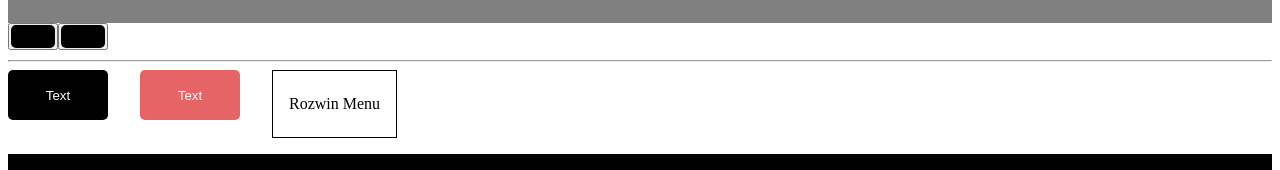
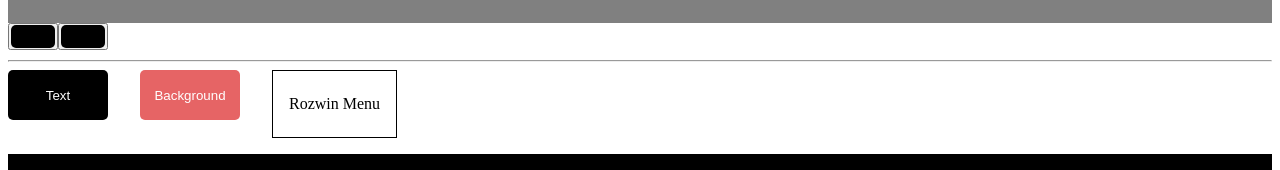
Before and after one commit to Lexsak/angular-learning, an Angular app: page / in a window 1280 px wide. Shown: the part 505-675 px from the top of the page. Built offline with nearby package versions, Linux system fonts and the light colour scheme.

Commit message:
change name text to background

```diff
--- a/src/app/layouts/change-color/change-color.component.css
+++ b/src/app/layouts/change-color/change-color.component.css
@@ -20,6 +20,10 @@
 
 .color-text::after{
   content: "Text";
+}
+
+.second-color::after{
+ content: "Background";
 }
 
 input[type="color"]::-webkit-color-swatch-wrapper {
--- a/src/app/layouts/change-color/change-color.component.html
+++ b/src/app/layouts/change-color/change-color.component.html
@@ -4,7 +4,7 @@
 <hr />
 <div class="colorContainer">
   <input type="color" class="btn-color color-text" (input)="changeMainColor($event)" />
-  <input type="color" class="btn-color color-text" value="#e66465" (input)="changeSecondColor($event)" />
+  <input type="color" class="btn-color second-color" value="#e66465" (input)="changeSecondColor($event)" />
 
   <!-- DropDown -->
   <div class="dropdown-container">
```
